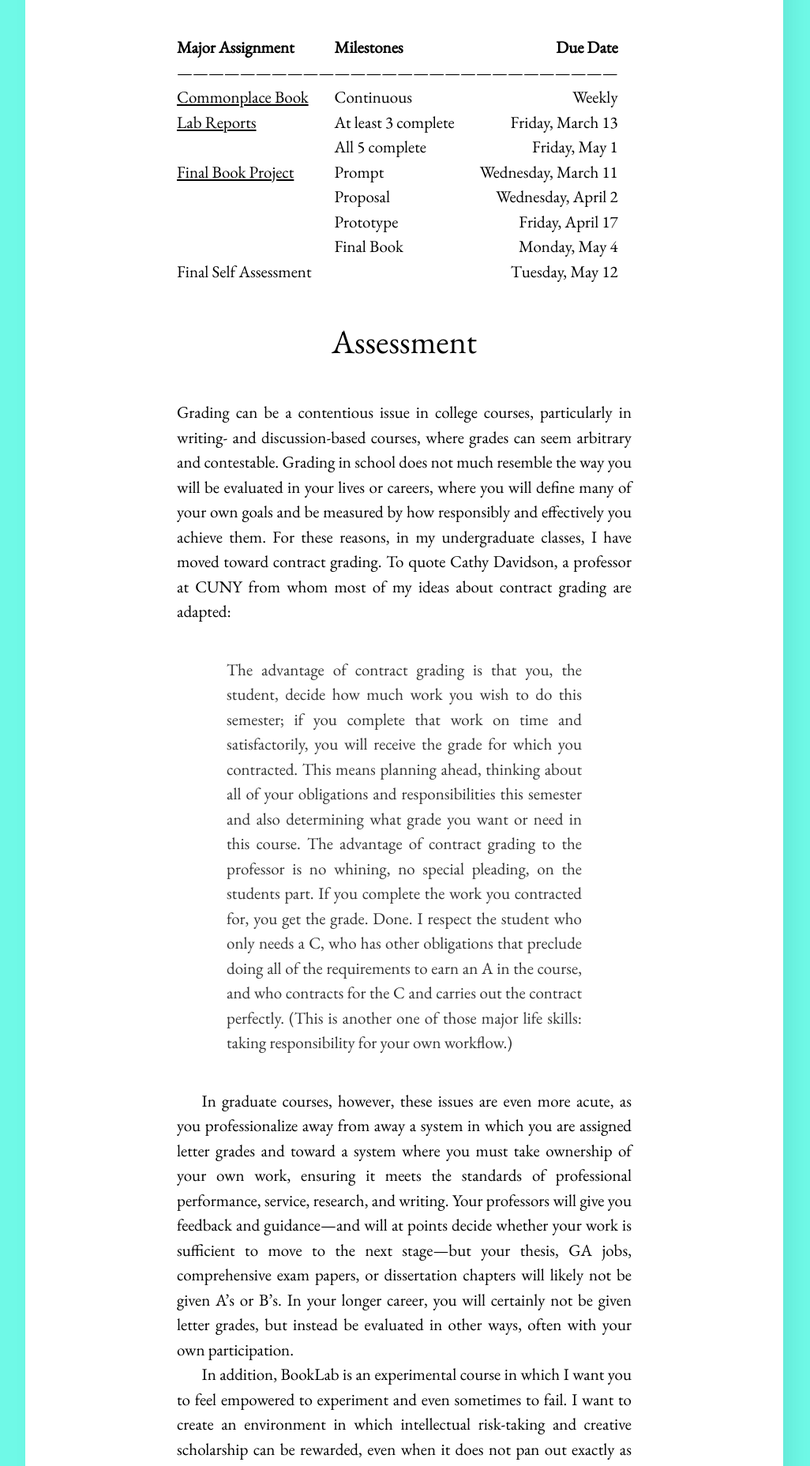
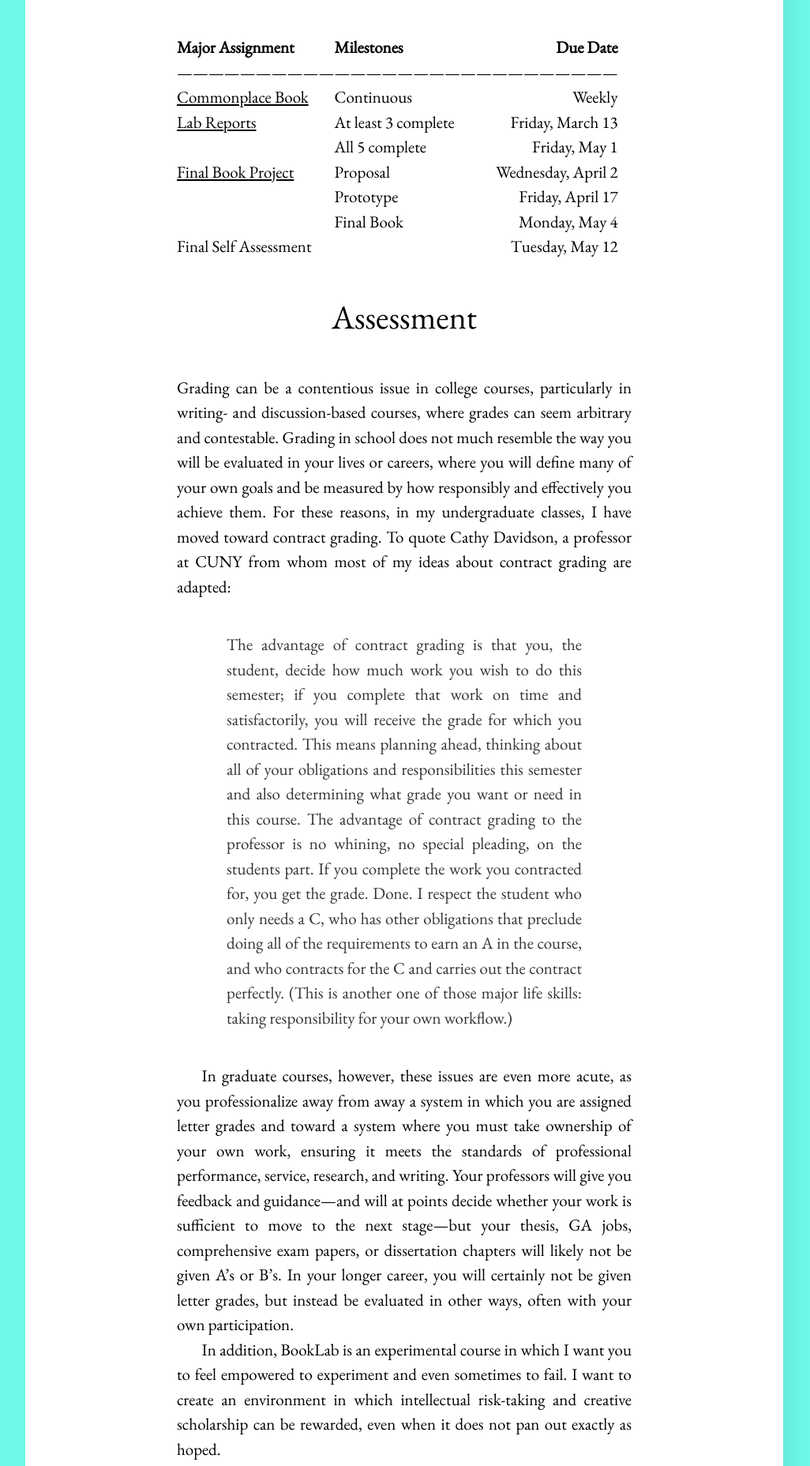
Before and after one commit to rccordell/s26bl, a Jekyll site: the page built from pages/assessment.md, in a window 1280 px wide. Shown: the part 586-2442 px from the top of the page at 79% size, without its empty margins (128-1154 px from the left). Built offline with Jekyll 4.4.1, drawn with Linux system fonts in a browser that asks for light colours.

Commit message:
Update assessment.md

```diff
--- a/pages/assessment.md
+++ b/pages/assessment.md
@@ -11,8 +11,7 @@ title: Assignments & Assessment
 | [Commonplace Book](/pages/assignments/commonplace-book) | Continuous | Weekly |
 |  [Lab Reports](/pages/assignments/lab-reports) | At least 3 complete | Friday, March 13 |
 |   | All 5 complete | Friday, May 1 |
-| [Final Book Project](/pages/assignments/book-project) | Prompt | Wednesday, March 11 |
-| | Proposal | Wednesday, April 2 |
+| [Final Book Project](/pages/assignments/book-project) | Proposal | Wednesday, April 2 |
 | | Prototype | Friday, April 17 |
 | | Final Book | Monday, May 4 |
 | Final Self Assessment | | Tuesday, May 12 |
```
